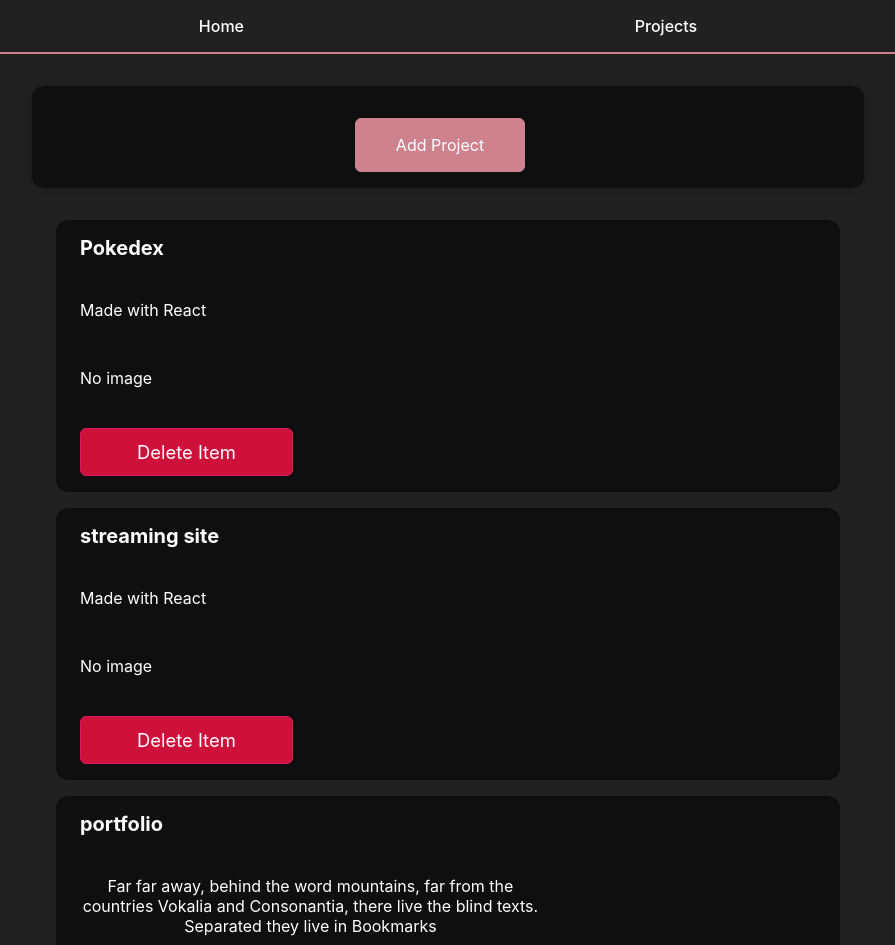
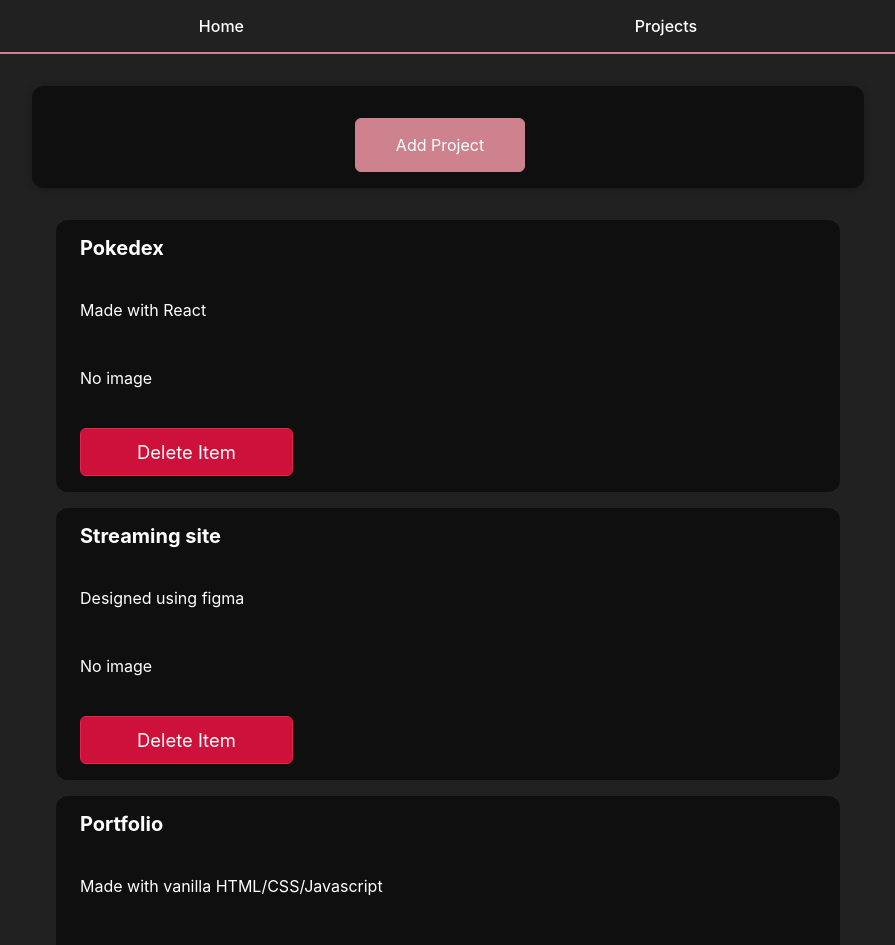
Before and after one commit to DevanshBajaj/project-management, a React (Vite) app: page / in a window 1280 px wide. Shown: the top 945 px of the page, without its empty margins (192-1087 px from the left). Built offline with nearby package versions, Linux system fonts and the light colour scheme.

Commit message:
few more aethetic fixes

```diff
--- a/src/App.jsx
+++ b/src/App.jsx
@@ -15,14 +15,14 @@ const DUMMY_PROJECTS = [
   },
   {
     id: "e3",
-    title: "streaming site",
-    description: 'Made with React',
+    title: "Streaming site",
+    description: 'Designed using figma',
     image: ''
   },
   {
     id: "e4",
-    title: "portfolio",
-    description: 'Far far away, behind the word mountains, far from the countries Vokalia and Consonantia, there live the blind texts. Separated they live in Bookmarks',
+    title: "Portfolio",
+    description: 'Made with vanilla HTML/CSS/Javascript',
     image: ''
   },
 ];
--- a/src/components/Project/Projectitem.module.css
+++ b/src/components/Project/Projectitem.module.css
@@ -32,17 +32,20 @@
     padding:1rem 1rem;
     max-width: 60%;
     color: white;
+    text-align: left;
   }
 
   .projectItem button {
     color: white;
     background-color: #CD113B;
+    border-color: #e6254e;
     margin: 0.5rem 1rem;
   }
 
   .projectItem button:hover {
     color: white;
     background-color: #e6254e;
+    border-color: #e6254e;
   }
 
 
--- a/src/components/UI/Button.module.css
+++ b/src/components/UI/Button.module.css
@@ -1,7 +1,7 @@
 .button {
     font: inherit;
-    border: 1px solid #D71B60;
-    background: #D71B60;
+    border: 1px solid #CE828E;
+    background: #CE828E;
     color: white;
     padding: 0.75rem 3.5rem;
     cursor: pointer;
@@ -11,8 +11,8 @@
 
   .button:hover,
   .button:active {
-    background: #D71B60;
-    border-color: #D71B60;
+    background: #CE828E;
+    border-color: #CE828E;
   }
 
   .button:focus {
```
